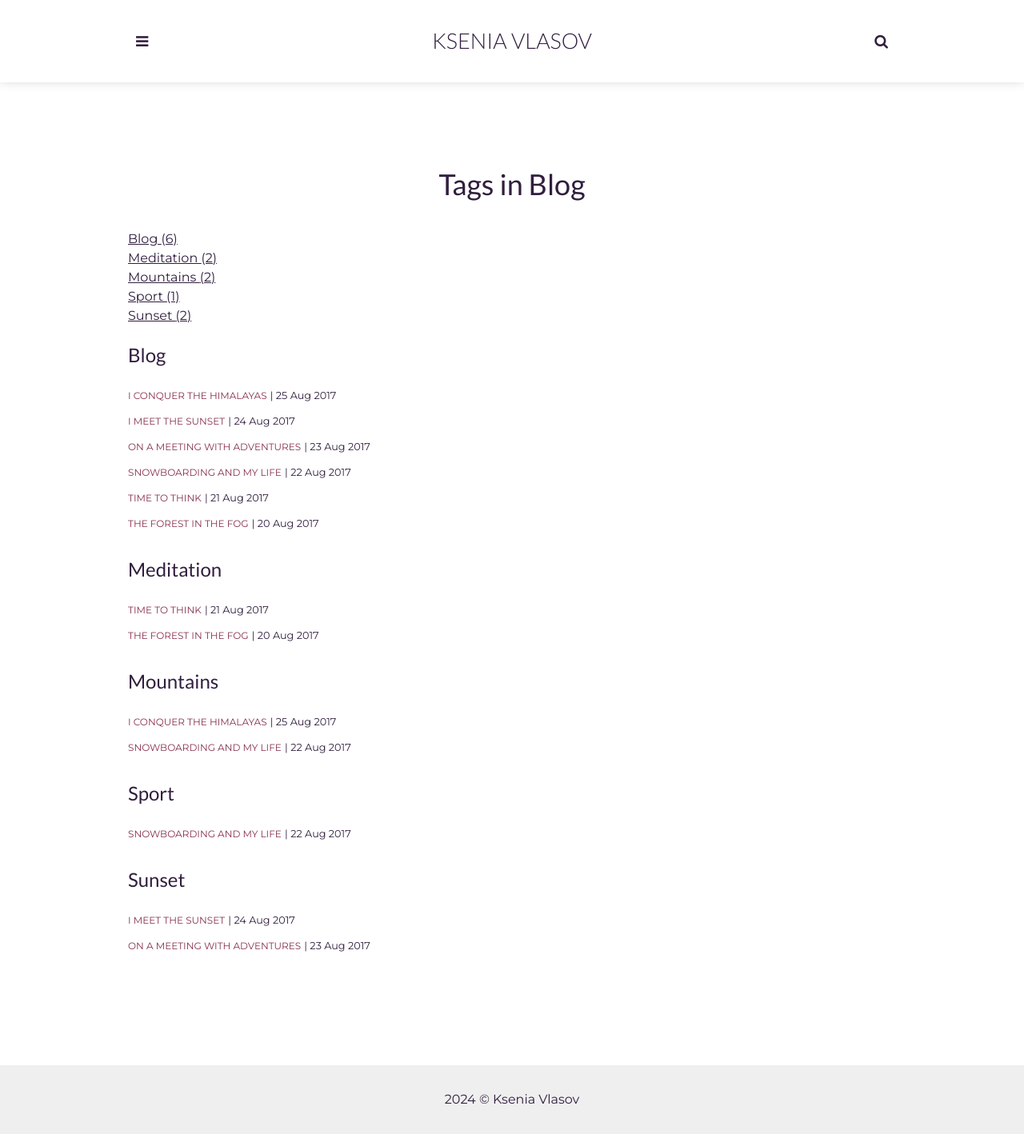
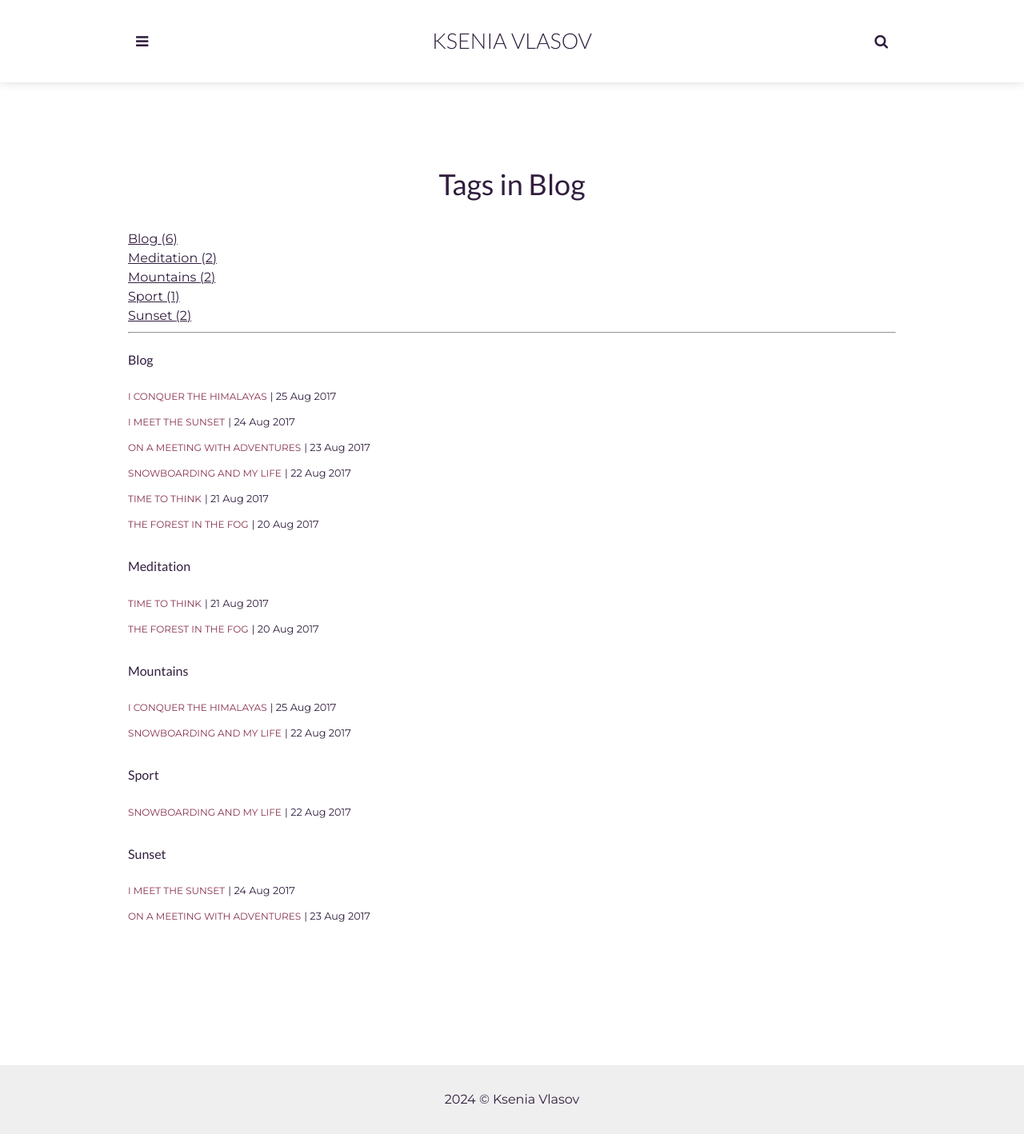
Before and after one commit to ks3nia/ks3nia.github.io, a Jekyll site: the page built from _pages/tags.html, in a window 1280 px wide. Shown: the whole page at 80% size. Built offline with Jekyll 4.4.1, drawn with Linux system fonts in a browser that asks for light colours.

Commit message:
Update tags.html

```diff
--- a/_pages/tags.html
+++ b/_pages/tags.html
@@ -15,10 +15,11 @@ permalink: /tags/
     <li ><a href="#{{ this_word | cgi_escape }}" class="tag">{{ this_word }} <span>({{ site.tags[this_word].size }})</span></a></li>
   {% endunless %}{% endfor %}
   </ul>
+  <hr>
 <!--cycles through tag list and creates subheader for each tag name...-->
   {% for item in (0..site.tags.size) %}{% unless forloop.last %}
     {% capture this_word %}{{ tag_words[item] | strip_newlines }}{% endcapture %}
-  <h2 id="{{ this_word | cgi_escape }}">{{ this_word }}</h2>
+  <h4 id="{{ this_word | cgi_escape }}">{{ this_word }}</h4>
 <!--  lists all posts corresponding to specific tag...-->
     {% for post in site.tags[this_word] %}{% if post.title != null %}
     <div class="tag-list">
```
